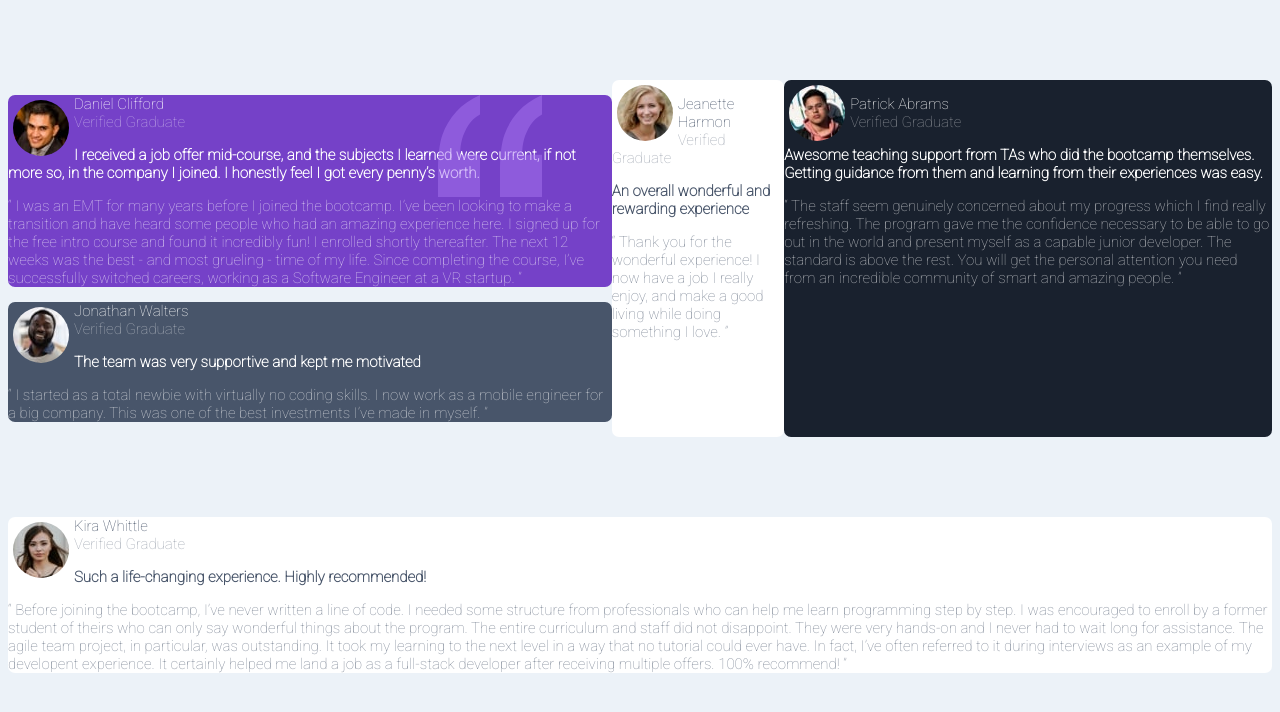
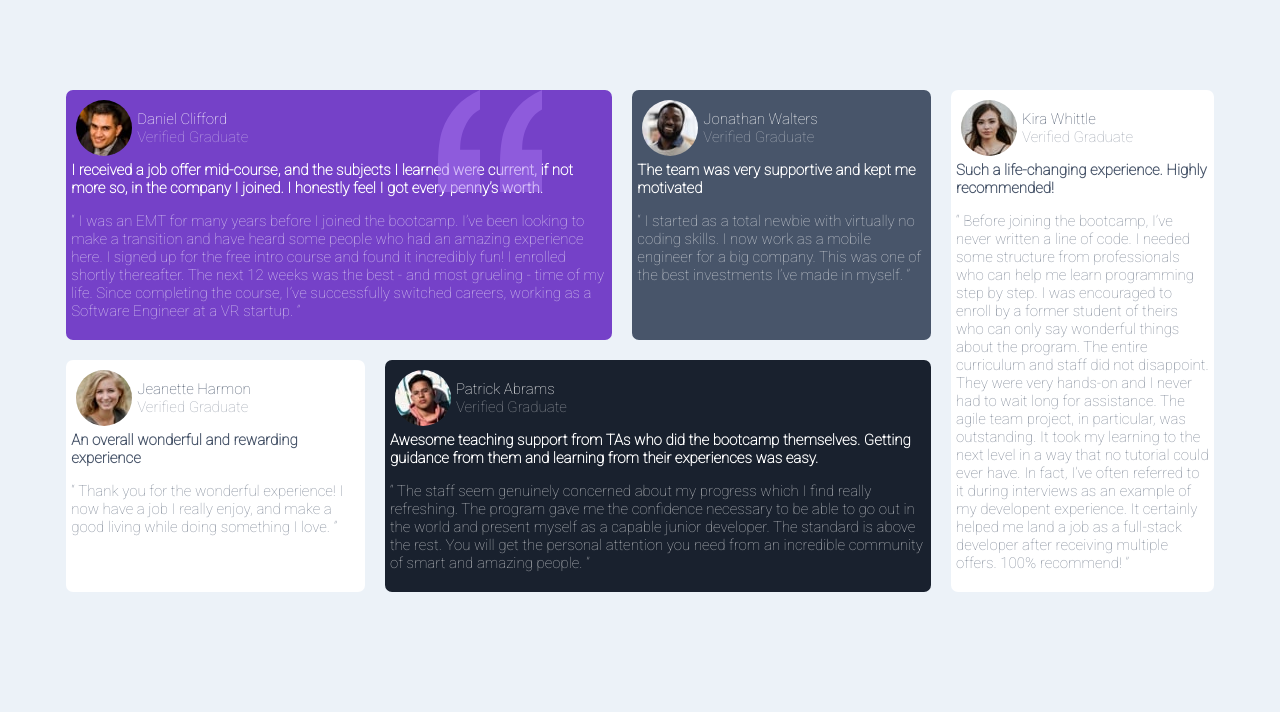
Before and after one commit to HilcaDev/new-project-def, a website: page index.html in a window 1280 px wide. Drawn offline with Linux system fonts and the light colour scheme.

Commit message:
correciones3

```diff
--- a/index.html
+++ b/index.html
@@ -12,8 +12,8 @@
 <body>
    <div class="container">
       <div class="card">
-         <div class="card-avatar-flex">
-            <div class="card-avatar-flex-one">
+         <div class="card-main">
+            <div class="card-main-row">
               <div class="card-avatar">
                 <img class="card-avatar__img" src="./src/assets/images/image-daniel.jpg" alt="Daniel Image">
                 <div class="card-body">
@@ -48,7 +48,7 @@
                  </p>
                </div>
             </div>
-            <div class="card-avatar-flex-two"></div>
+            <div class="card-main-row">
               <div class="card-avatar--jean">
                  <img class="card-avatar__img" src="./src/assets/images/image-jeanette.jpg" alt="Jeanette Image">
                  <div class="card-body">
@@ -82,7 +82,7 @@
                </div>
             </div>
          </div>
-         <div class="card-avatar--kira">
+         <div class="card-avatar--aside">
             <img class="card-avatar__img" src="./src/assets/images/image-kira.jpg" alt="Kira Image">
             <div class="card-body">
                <p class="card-avatar__space--bottom">Kira Whittle</p>
--- a/src/assets/sass/app.scss
+++ b/src/assets/sass/app.scss
@@ -5,11 +5,28 @@
     display: flex;
     max-width: 1440px;
     margin: 80px auto;
+    justify-content: center;
+
+    &-main {
+        flex-basis:70%;
+        display:flex;
+        flex-wrap: wrap;
+
+        &-row{
+            display: flex;
+        }
+    }
+
+    &-avatar--aside {
+        @include color($dark-grayish-blue, $white);
+        flex-basis:20%;
+    }
+
     &-avatar {
         @include color($white, $violet);
         position: relative;
-
-
+        order:1;
+        flex-basis: 65%;
 
         &__space {
             margin: 0px;
@@ -41,45 +58,33 @@
 
     &-avatar--jonathan{
         @include color( $white, $dark-grayish-blue);
-
-
+        order:2;
+        flex-basis: 35%;
     }
 
     &-avatar--jean {
         @include color($dark-grayish-blue, $white);
-
-
-
+        order:3;
+        flex-basis: 35%;
     }
 
     &-avatar--patrick{
         @include color($white, $dark-blue);
+        order:4;
+        flex-basis: 65%
     }
 
-    &-avatar--kira {
+}
 
-        @include color($dark-grayish-blue, $white);
-        order:2;
-        flex-grow: 1;
+@media screen and (max-width:400px){
 
-
-
-    }
-
-    &-avatar-flex {
-        order:1;
-        flex-grow: 1;
-        display:flex;
-        flex-direction: row;
-
-        &-one{
-            flex-grow: 1;
-
+    .card {
+        flex-direction: column;
+        &-main{
+            flex-direction: column;
+            &-row{
+                flex-direction: column;
+            }
         }
-        &-two{
-            flex-grow: 1;
-
-        }
-
     }
 }
--- a/src/assets/theme/mixins.scss
+++ b/src/assets/theme/mixins.scss
@@ -2,4 +2,6 @@
     color:$color;
     background-color: $background;
     border-radius:7px;
+    padding: 5px;
+    margin: 10px;
 }
```
Also changed, not shown: src/assets/css/app.css, src/assets/sass/app.css, 1 other file.
